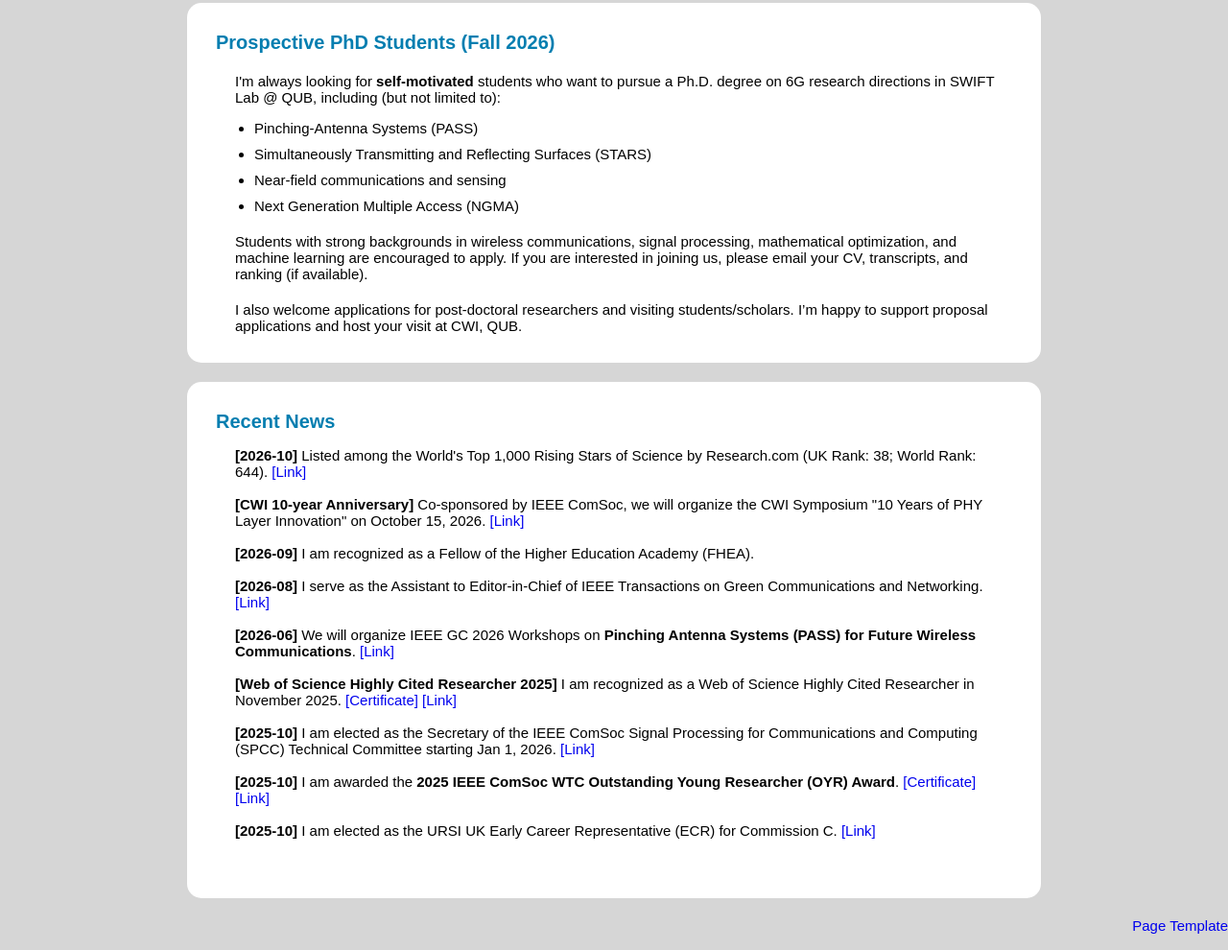
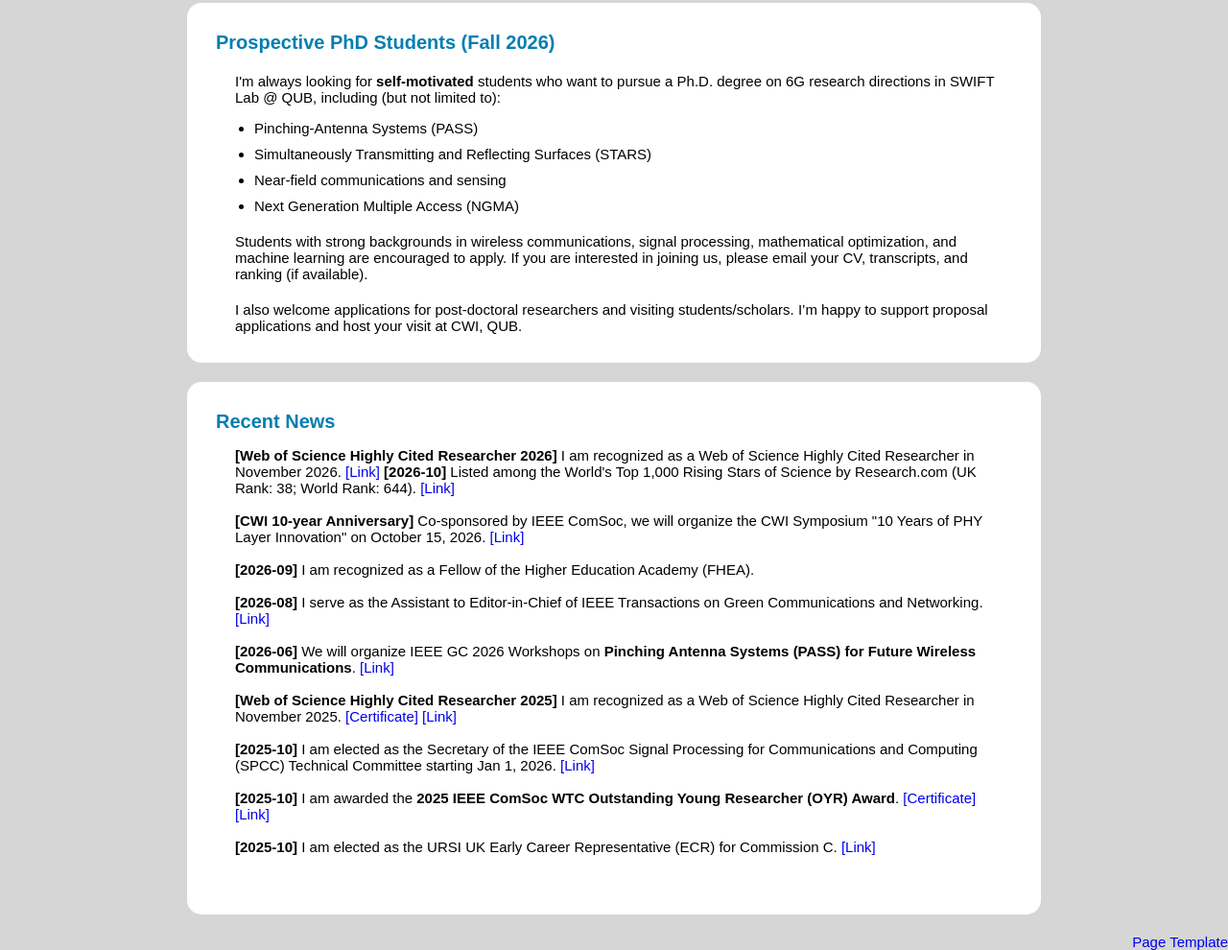
Before and after one commit to xidongmu/xidongmu.github.io, a plain HTML site: page index.html in a window 1280 px wide. Shown: the part 1054-2044 px from the top of the page at 96% size. Drawn offline with nearby package versions, Linux system fonts and the light colour scheme.

Commit message:
Update index.html

```diff
--- a/index.html
+++ b/index.html
@@ -120,6 +120,8 @@
   <div class="block block-border">
     <h2 style="color:#047eb0;">Recent News</h2>
     <p style="margin-left:20px;">
+      <b>[Web of Science Highly Cited Researcher 2026]</b> I am recognized as a Web of Science Highly Cited Researcher in November 2026.
+      <a href="https://clarivate.com/highly-cited-researchers/?action=clv_hcr_members_filter&clv-paged=1&clv-category=&clv-institution=&clv-region=&clv-name=Mu%2C%20Xidong">[Link]</a>
       <b>[2026-10]</b> Listed among the World's Top 1,000 Rising Stars of Science by Research.com (UK Rank: 38; World Rank: 644). <a
                 href="https://research.com/u/xidong-mu">[Link]</a>
       <br /><br />
```
